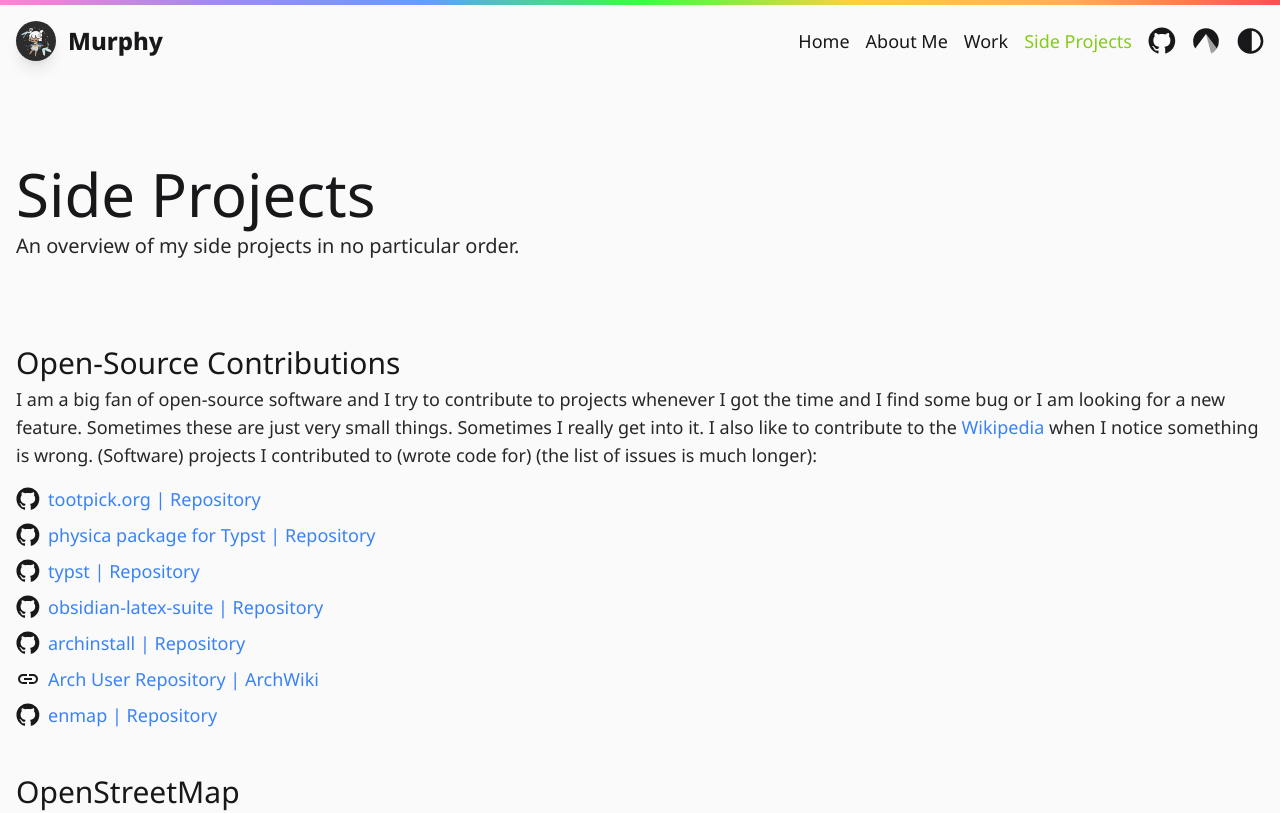
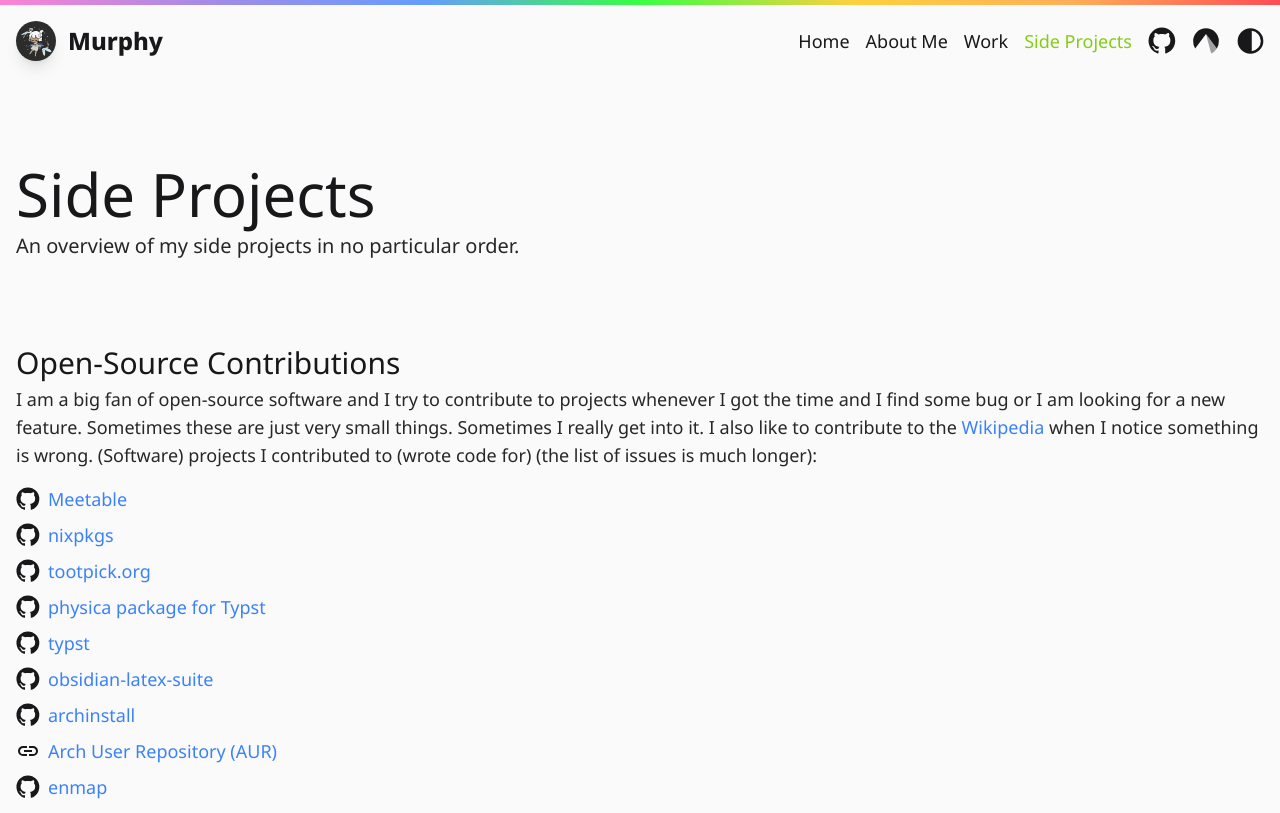
Before and after one commit to StrangeGirlMurph/murphy.science, a SvelteKit app: page /projects in a window 1280 px wide. Shown: the top 813 px of the page. Built offline with nearby package versions, Linux system fonts and the light colour scheme.

Commit message:
contributions

```diff
--- a/src/routes/projects/+page.svelte
+++ b/src/routes/projects/+page.svelte
@@ -27,37 +27,47 @@
 	<Links
 		links={[
 			{
-				name: `tootpick.org | Repository`,
+				name: `Meetable`,
+				type: `github`,
+				href: `https://github.com/aaronpk/Meetable`
+			},
+			{
+				name: `nixpkgs`,
+				type: `github`,
+				href: `https://github.com/NixOS/nixpkgs/`
+			},
+			{
+				name: `tootpick.org`,
 				type: `github`,
 				href: `https://github.com/Juerd/tootpick`
 			},
 			{
-				name: `physica package for Typst | Repository`,
+				name: `physica package for Typst`,
 				type: `github`,
 				href: `https://github.com/Leedehai/typst-physics`
 			},
 			{
-				name: `typst | Repository`,
+				name: `typst`,
 				type: `github`,
 				href: `https://github.com/typst/typst`
 			},
 			{
-				name: `obsidian-latex-suite | Repository`,
+				name: `obsidian-latex-suite`,
 				type: `github`,
 				href: `https://github.com/artisticat1/obsidian-latex-suite`
 			},
 			{
-				name: `archinstall | Repository`,
+				name: `archinstall`,
 				type: `github`,
 				href: `https://github.com/archlinux/archinstall`
 			},
 			{
-				name: `Arch User Repository | ArchWiki`,
+				name: `Arch User Repository (AUR)`,
 				type: `link`,
 				href: `https://wiki.archlinux.org/title/Arch_User_Repository`
 			},
 			{
-				name: `enmap | Repository`,
+				name: `enmap`,
 				type: `github`,
 				href: `https://github.com/eslachance/enmap`
 			}
```
